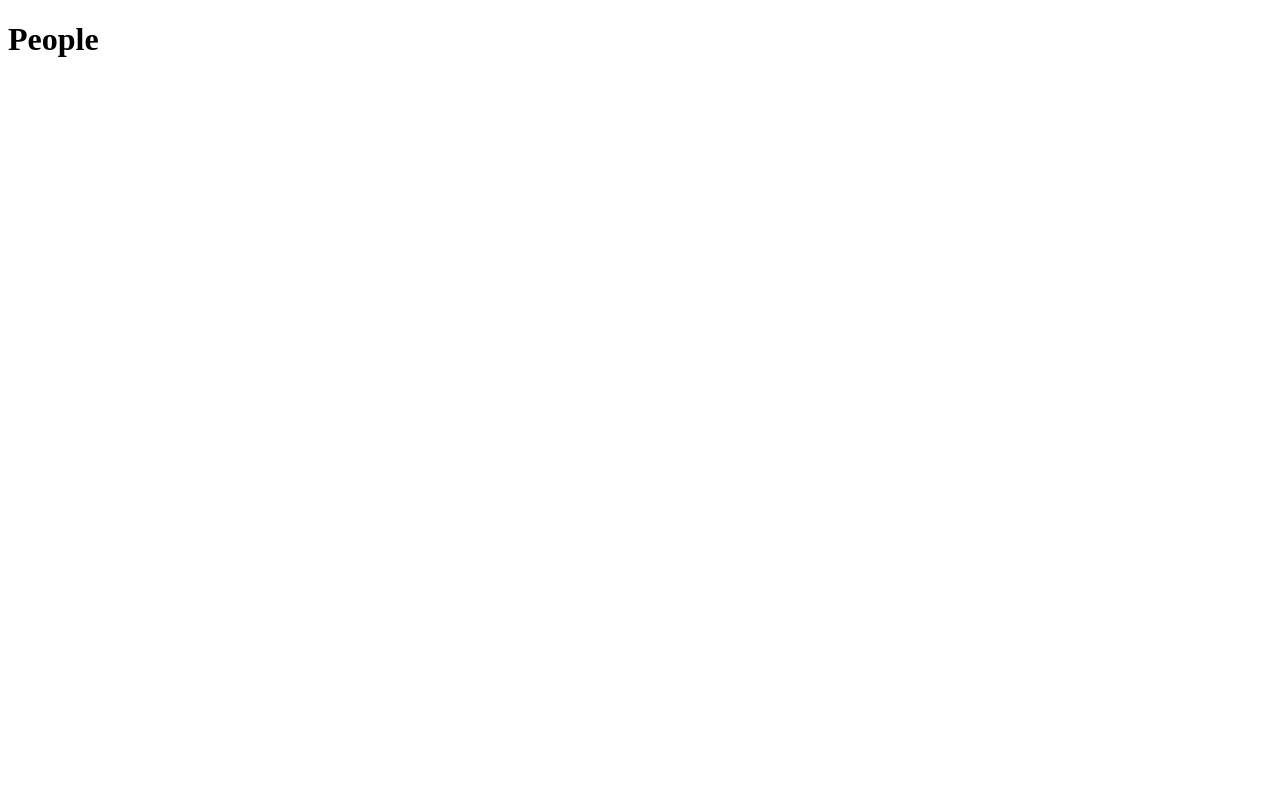
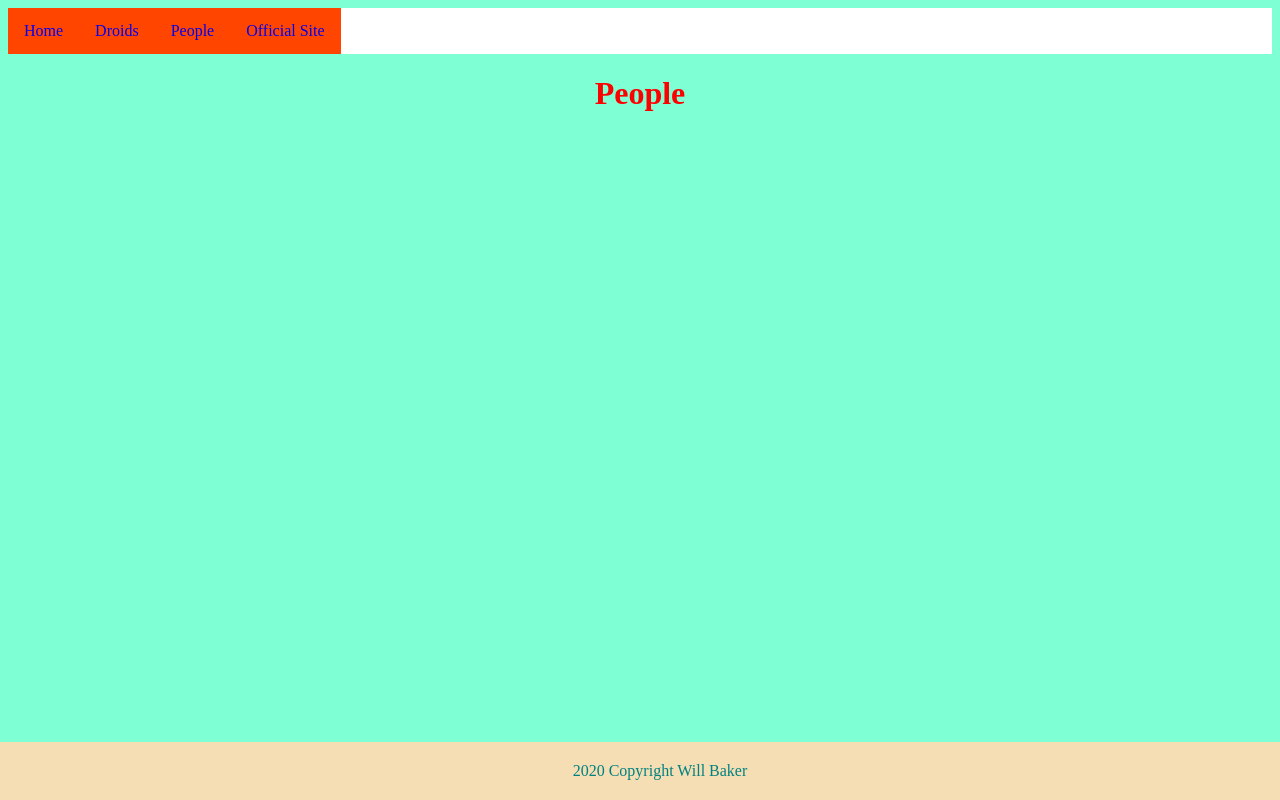
Before and after one commit to tonfaman23/HTML101, a plain HTML site: page people.html in a window 1280 px wide. Drawn offline with Linux system fonts and the light colour scheme.

Commit message:
brought over code

```diff
--- a/people.html
+++ b/people.html
@@ -1,2 +1,35 @@
 <!DOCTYPE html>
-<h1>People</h1>
+
+<html lang="en">
+<head>
+    <meta charset="UTF-8">
+    <meta name="viewport" content="width=device-width, initial-scale=1.0">
+    <meta http-equiv="X-UA-Compatible" content="ie-edge">
+    <title>HTML Overview and 101(Instructor's love for a so-so sci-fi franchise)</title>
+    <link rel="stylesheet" href="./main.css">
+</head>
+<body>
+    <header>
+        <nav>
+            <ul>
+                <li>
+                    <a href="./index.html">Home</a>
+                </li>
+                <li>
+                    <a href="./droids.html">Droids</a>
+                </li>
+                <li>
+                    <a href="./people.html">People</a>
+                </li>
+                <li>
+                    <a href="https://www.starwars.com">Official Site</a>
+                </li>
+            </ul>
+        </nav>
+    </header>
+    <h1>People</h1>
+
+    <footer>2020 Copyright Will Baker</footer>
+<script src="main.js"></script>
+</body>
+</html>
```
Also changed, not shown: droids.html (+33 -1 lines).
